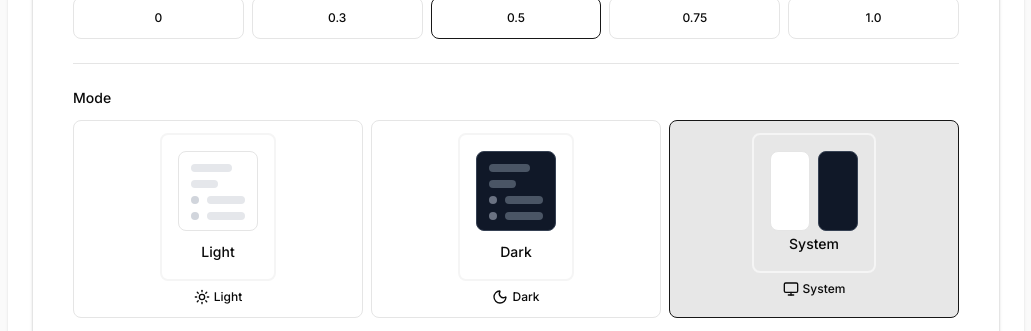
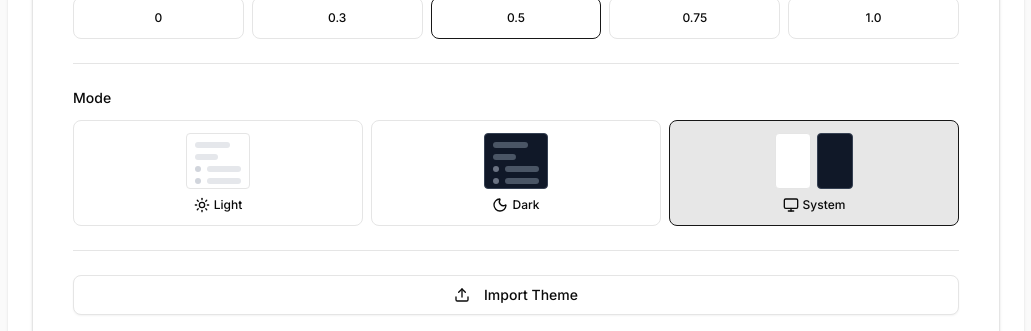
Before and after one commit to D1ZZY4/getlib, a React (Vite) app in the folder apps/dashboard/: page /settings/appearance in a window 1280 px wide. Shown: the part 840-1171 px from the top of the page, without its empty margins (248-1279 px from the left). Built offline with nearby package versions, Linux system fonts and the light colour scheme; no server answers.

Commit message:
refactor(dashboard): unify theme mode handling
- Drive the mode toggle from the shared theme manager instead of
  duplicated local state, so header, settings, and provider stay
  in sync across theme transitions.

Refs: ENG1-13

```diff
--- a/apps/dashboard/src/app/settings/appearance/page.tsx
+++ b/apps/dashboard/src/app/settings/appearance/page.tsx
@@ -29,7 +29,7 @@ import type { AppearanceFormValues, ThemeMode } from "@/lib/appearance"
 import { ThemeSection } from "./components/theme-section"
 
 export default function AppearanceSettings() {
-  const { setTheme } = useTheme()
+  const { theme: providerTheme, setTheme } = useTheme()
   const { config: sidebarConfig, updateConfig: updateSidebarConfig } =
     useSidebarConfig()
   const {
@@ -72,6 +72,21 @@ export default function AppearanceSettings() {
     resolver: zodResolver(appearanceFormSchema),
     defaultValues: loadAppearance(),
   })
+
+  // Provider theme is the live truth. If it changes from outside this
+  // page (e.g. the header sun/moon button), mirror it into the draft so
+  // the selected card highlight stays realtime and never drifts.
+  // Adjusted during render (not in an effect) and skipping the initial
+  // mount so a saved snapshot always wins on first paint.
+  const [prevProviderTheme, setPrevProviderTheme] = useState(providerTheme)
+  const [providerSynced, setProviderSynced] = useState(false)
+  if (providerTheme !== prevProviderTheme) {
+    setPrevProviderTheme(providerTheme)
+    if (providerSynced) {
+      setThemeMode(providerTheme)
+    }
+    setProviderSynced(true)
+  }
 
   // Re-apply the saved theme customization on load (theme engine itself
   // keeps everything in memory, so a reload would otherwise lose it).
@@ -129,8 +144,9 @@ export default function AppearanceSettings() {
   }
 
   function handleThemeModeChange(mode: ThemeMode) {
+    // Draft only — ThemeTab applies the live provider theme inside the
+    // circular transition, so this never double-sets or tears.
     setThemeMode(mode)
-    setTheme(mode)
   }
 
   function applySavedThemeCustom(
--- a/apps/dashboard/src/components/mode-toggle.tsx
+++ b/apps/dashboard/src/components/mode-toggle.tsx
@@ -1,53 +1,27 @@
-"use client"
+"use client";
 
-import * as React from "react"
-import { Moon, Sun } from "lucide-react"
+import { Moon, Sun } from "lucide-react";
 
-import { Button } from "@/components/ui/button"
-import { useTheme } from "@/hooks/use-theme"
-import { useCircularTransition } from "@/hooks/use-circular-transition"
-import "./theme-customizer/circular-transition.css"
+import { Button } from "@/components/ui/button";
+import { useThemeManager } from "@/hooks/use-theme-manager";
+import { useCircularTransition } from "@/hooks/use-circular-transition";
+import "./theme-customizer/circular-transition.css";
 
 interface ModeToggleProps {
-  variant?: "outline" | "ghost" | "default"
+  variant?: "outline" | "ghost" | "default";
 }
 
 export function ModeToggle({ variant = "outline" }: ModeToggleProps) {
-  const { theme } = useTheme()
-  const { toggleTheme } = useCircularTransition()
-
-  // Simple, reliable dark mode detection with re-sync
-  const [isDarkMode, setIsDarkMode] = React.useState(false)
-
-  React.useEffect(() => {
-    const updateMode = () => {
-      if (theme === "dark") {
-        setIsDarkMode(true)
-      } else if (theme === "light") {
-        setIsDarkMode(false)
-      } else {
-        setIsDarkMode(window.matchMedia("(prefers-color-scheme: dark)").matches)
-      }
-    }
-
-    updateMode()
-
-    // Listen for system theme changes
-    const mediaQuery = window.matchMedia("(prefers-color-scheme: dark)")
-    mediaQuery.addEventListener("change", updateMode)
-
-    return () => mediaQuery.removeEventListener("change", updateMode)
-  }, [theme])
-
-  const handleToggle = (event: React.MouseEvent<HTMLButtonElement>) => {
-    toggleTheme(event)
-  }
+  // Single source of truth: provider theme via the shared manager.
+  // No local duplicate state, so this always matches the settings section.
+  const { isDarkMode } = useThemeManager();
+  const { toggleTheme } = useCircularTransition();
 
   return (
     <Button
       variant={variant}
       size="icon"
-      onClick={handleToggle}
+      onClick={toggleTheme}
       className="cursor-pointer mode-toggle-button relative overflow-hidden"
     >
       {/* Show the icon for the mode you can switch TO */}
@@ -60,5 +34,5 @@ export function ModeToggle({ variant = "outline" }: ModeToggleProps) {
         Switch to {isDarkMode ? "light" : "dark"} mode
       </span>
     </Button>
-  )
+  );
 }
--- a/apps/dashboard/src/components/theme-preview.tsx
+++ b/apps/dashboard/src/components/theme-preview.tsx
@@ -1,75 +1,41 @@
-export function ThemePreview({ variant }: { variant: "light" | "dark" | "system" }) {
+// Pure visual swatch — no card frame here. The parent mode button
+// already provides the bordered/selectable card, so this renders only
+// the mini preview itself (fixes the old card-in-card look).
+export function ThemePreview({
+  variant,
+}: {
+  variant: "light" | "dark" | "system";
+}) {
   if (variant === "system") {
     return (
-      <div className="rounded-md border-2 border-muted p-4 hover:border-accent transition-colors">
-        <div className="flex space-x-2">
-          <div className="w-10 h-20 bg-white border rounded-md" />
-          <div className="w-10 h-20 bg-gray-900 border border-gray-700 rounded-md" />
+      <div className="flex items-start gap-1.5" aria-hidden="true">
+        <div className="w-9 h-14 bg-white border rounded" />
+        <div className="w-9 h-14 bg-gray-900 border border-gray-700 rounded" />
       </div>
-        <span className="text-sm font-medium">System</span>
-      </div>
-    )
+    );
   }
-  const dark = variant === "dark"
+  const dark = variant === "dark";
   return (
-    <div className="rounded-md border-2 border-muted p-4 hover:border-accent transition-colors">
-      <div className="space-y-2">
     <div
+      aria-hidden="true"
       className={
         dark
-              ? "w-20 h-20 bg-gray-900 border border-gray-700 rounded-md p-3"
-              : "w-20 h-20 bg-white border rounded-md p-3"
+          ? "w-16 h-14 bg-gray-900 border border-gray-700 rounded p-2"
+          : "w-16 h-14 bg-white border rounded p-2"
       }
     >
-          <div className="space-y-2">
-            <div
-              className={
-                dark
-                  ? "h-2 bg-gray-600 rounded w-3/4"
-                  : "h-2 bg-gray-200 rounded w-3/4"
-              }
-            ></div>
-            <div
-              className={
-                dark
-                  ? "h-2 bg-gray-600 rounded w-1/2"
-                  : "h-2 bg-gray-200 rounded w-1/2"
-              }
-            ></div>
-            <div className="flex space-x-2">
-              <div
-                className={
-                  dark
-                    ? "h-2 w-2 bg-gray-500 rounded-full"
-                    : "h-2 w-2 bg-gray-300 rounded-full"
-                }
-              ></div>
-              <div
-                className={
-                  dark ? "h-2 bg-gray-600 rounded flex-1" : "h-2 bg-gray-200 rounded flex-1"
-                }
-              ></div>
+      <div className="space-y-1.5">
+        <div className={dark ? "h-1.5 bg-gray-600 rounded w-3/4" : "h-1.5 bg-gray-200 rounded w-3/4"} />
+        <div className={dark ? "h-1.5 bg-gray-600 rounded w-1/2" : "h-1.5 bg-gray-200 rounded w-1/2"} />
+        <div className="flex items-center gap-1.5">
+          <div className={dark ? "h-1.5 w-1.5 bg-gray-500 rounded-full" : "h-1.5 w-1.5 bg-gray-300 rounded-full"} />
+          <div className={dark ? "h-1.5 bg-gray-600 rounded flex-1" : "h-1.5 bg-gray-200 rounded flex-1"} />
         </div>
-            <div className="flex space-x-2">
-              <div
-                className={
-                  dark
-                    ? "h-2 w-2 bg-gray-500 rounded-full"
-                    : "h-2 w-2 bg-gray-300 rounded-full"
-                }
-              ></div>
-              <div
-                className={
-                  dark ? "h-2 bg-gray-600 rounded flex-1" : "h-2 bg-gray-200 rounded flex-1"
-                }
-              ></div>
+        <div className="flex items-center gap-1.5">
+          <div className={dark ? "h-1.5 w-1.5 bg-gray-500 rounded-full" : "h-1.5 w-1.5 bg-gray-300 rounded-full"} />
+          <div className={dark ? "h-1.5 bg-gray-600 rounded flex-1" : "h-1.5 bg-gray-200 rounded flex-1"} />
         </div>
       </div>
     </div>
-        <span className="text-sm font-medium">
-          {dark ? "Dark" : "Light"}
-        </span>
-      </div>
-    </div>
-  )
+  );
 }
--- a/apps/dashboard/src/components/ui/sidebar/shell.tsx
+++ b/apps/dashboard/src/components/ui/sidebar/shell.tsx
@@ -169,6 +169,7 @@ export function SidebarInset({ className, ...props }: React.ComponentProps<"main
       className={cn(
         "bg-background relative flex w-full flex-1 flex-col",
         "md:peer-data-[variant=inset]:m-2 md:peer-data-[variant=inset]:ml-0 md:peer-data-[variant=inset]:rounded-xl md:peer-data-[variant=inset]:shadow-sm md:peer-data-[variant=inset]:peer-data-[state=collapsed]:ml-2",
+        "md:peer-data-[variant=inset]:overflow-clip",
         className
       )}
       {...props}
--- a/apps/dashboard/src/hooks/use-circular-transition.ts
+++ b/apps/dashboard/src/hooks/use-circular-transition.ts
@@ -45,6 +45,20 @@ export function useCircularTransition(): CircularTransitionHook {
   }, [])
 
   const toggleTheme = useCallback((event: React.MouseEvent) => {
+    // Resolve "system" to the actual applied mode first, otherwise a
+    // system-following-dark UI would incorrectly jump to dark again.
+    const current = theme
+    const actual: "light" | "dark" =
+      current === "dark"
+        ? "dark"
+        : current === "light"
+          ? "light"
+          : typeof window !== "undefined" &&
+              typeof window.matchMedia === "function" &&
+              window.matchMedia("(prefers-color-scheme: dark)").matches
+            ? "dark"
+            : "light"
+
     // Get precise click coordinates - use clientX/clientY directly like tweakcn
     const coords = {
       x: event.clientX,
@@ -52,7 +66,7 @@ export function useCircularTransition(): CircularTransitionHook {
     }
 
     startTransition(coords, () => {
-      setTheme(theme === "dark" ? "light" : "dark")
+      setTheme(actual === "dark" ? "light" : "dark")
     })
   }, [theme, setTheme, startTransition])
 
--- a/apps/dashboard/src/hooks/use-theme-manager.ts
+++ b/apps/dashboard/src/hooks/use-theme-manager.ts
@@ -10,12 +10,24 @@ export function useThemeManager() {
   const { theme, setTheme } = useTheme()
   const [brandColorsValues, setBrandColorsValues] = React.useState<Record<string, string>>({})
 
-  // Simple, reliable theme detection - just follow the theme provider
-  const isDarkMode = React.useMemo(() => {
-    if (theme === "dark") return true
-    if (theme === "light") return false
-    return window.matchMedia("(prefers-color-scheme: dark)").matches
-  }, [theme])
+  // Reactive dark-mode resolution: follows provider theme + OS changes.
+  // Initialized lazily from matchMedia so no setState-in-effect is needed;
+  // the effect below only subscribes. SSR-safe (defaults to light).
+  const [systemDark, setSystemDark] = React.useState(
+    () =>
+      typeof window !== "undefined" &&
+      typeof window.matchMedia === "function" &&
+      window.matchMedia("(prefers-color-scheme: dark)").matches,
+  )
+  React.useEffect(() => {
+    if (typeof window === "undefined" || typeof window.matchMedia !== "function") return
+    const mql = window.matchMedia("(prefers-color-scheme: dark)")
+    const onChange = (event: MediaQueryListEvent) => setSystemDark(event.matches)
+    mql.addEventListener("change", onChange)
+    return () => mql.removeEventListener("change", onChange)
+  }, [])
+
+  const isDarkMode = theme === "dark" ? true : theme === "light" ? false : systemDark
 
   const resetTheme = React.useCallback(() => {
     // Comprehensive reset of ALL possible CSS variables that could be set by themes
```
Lines whose indentation alone changed are shown as unchanged.
